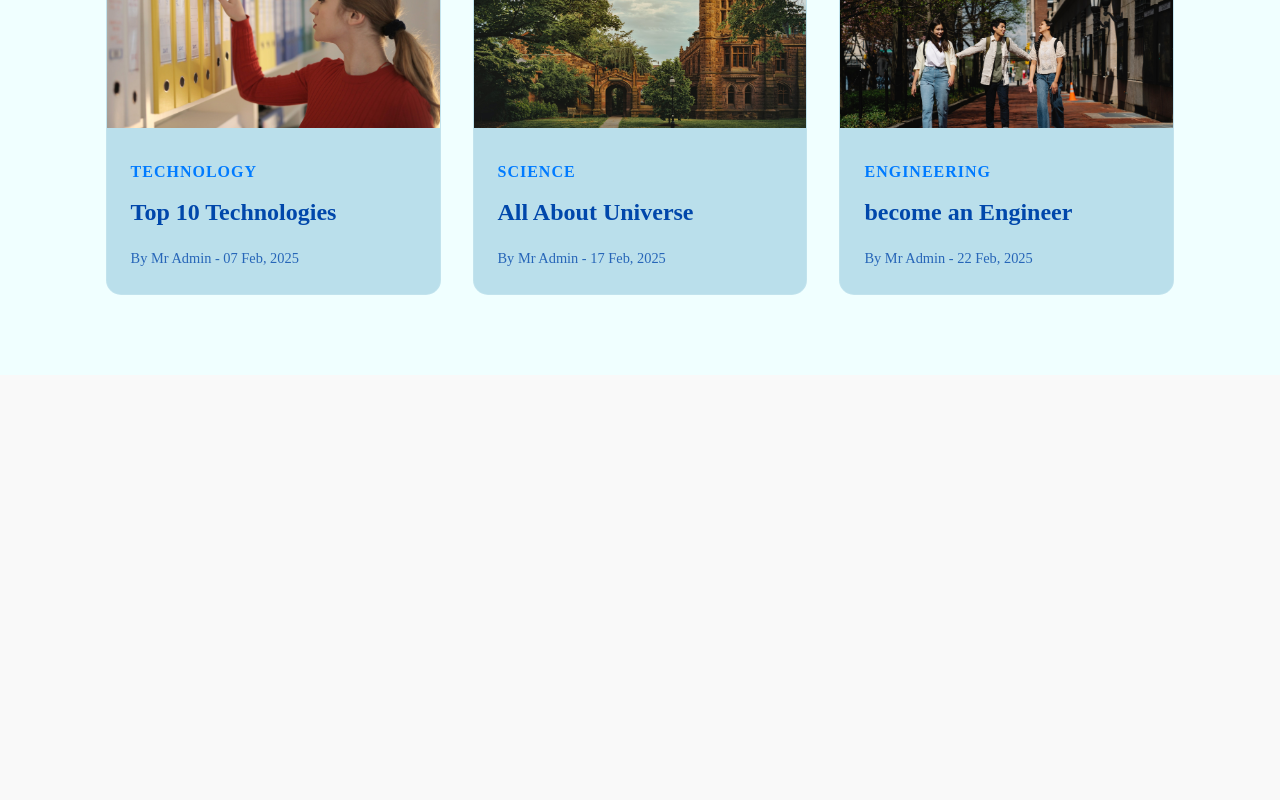
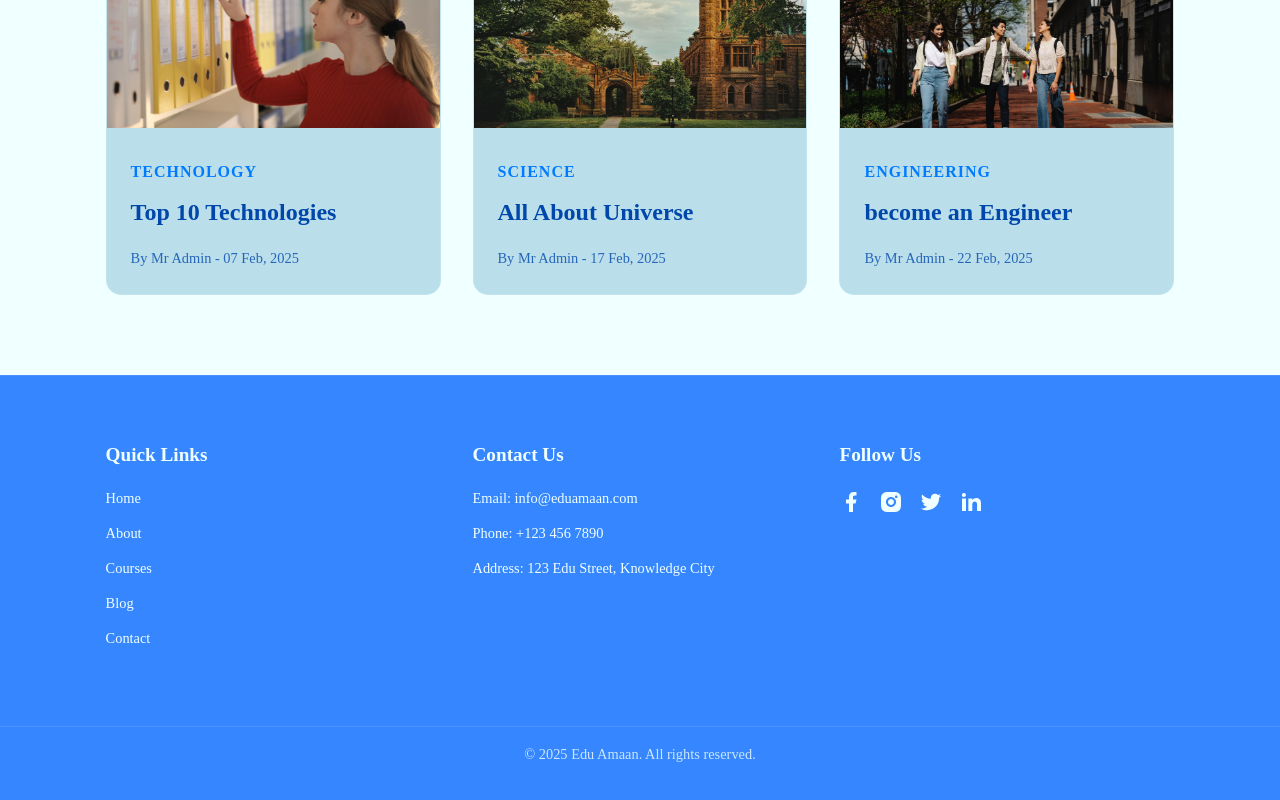
Before and after one commit to ntolqinov692/Web-Project, a React (Create React App) app in the folder e-learning-project/: page / in a window 1280 px wide. Shown: the part 5806-6606 px from the top of the page. Before the commit the page ends 6181 px from the top, so only its background shows below. Built offline with nearby package versions, Linux system fonts and the light colour scheme; a web font is replaced by a local one.

Commit message:
footer section created

```diff
--- a/e-learning-project/src/App.js
+++ b/e-learning-project/src/App.js
@@ -7,6 +7,7 @@ import Team from "./sections/team/Team"
 import Testimonial from "./sections/testimonial/Testimonial";
 import './index.css'
 import Blog from "./sections/blog/Blog";
+import Footer from "./sections/footer/Footer";
 
 
 const App = () => {
@@ -20,6 +21,7 @@ const App = () => {
           <Team/>
           <Testimonial/>
           <Blog/>
+          <Footer/>
       </main>
   )
 }
--- /dev/null
+++ b/e-learning-project/src/sections/footer/Footer.js
@@ -0,0 +1,64 @@
+import React from 'react';
+import { RiFacebookFill, RiInstagramFill, RiTwitterFill, RiLinkedinFill } from 'react-icons/ri';
+import './footer.css';
+
+const Footer = () => {
+    return (
+        <footer id="footer">
+            {/* Wave Animation */}
+            <div className="waves">
+                <div className="wave" id="wave1"></div>
+                <div className="wave" id="wave2"></div>
+                <div className="wave" id="wave3"></div>
+                <div className="wave" id="wave4"></div>
+            </div>
+
+            {/* Footer Content */}
+            <div className="container footer__container">
+                <div className="footer__section">
+                    <h4>Quick Links</h4>
+                    <ul>
+                        <li><a href="#header">Home</a></li>
+                        <li><a href="#about">About</a></li>
+                        <li><a href="#courses">Courses</a></li>
+                        <li><a href="#blog">Blog</a></li>
+                        <li><a href="#">Contact</a></li>
+                    </ul>
+                </div>
+
+                <div className="footer__section">
+                    <h4>Contact Us</h4>
+                    <ul>
+                        <li>Email: info@eduamaan.com</li>
+                        <li>Phone: +123 456 7890</li>
+                        <li>Address: 123 Edu Street, Knowledge City</li>
+                    </ul>
+                </div>
+
+                <div className="footer__section">
+                    <h4>Follow Us</h4>
+                    <div className="footer__social">
+                        <a href="https://facebook.com" target="_blank" rel="noopener noreferrer">
+                            <RiFacebookFill />
+                        </a>
+                        <a href="https://instagram.com" target="_blank" rel="noopener noreferrer">
+                            <RiInstagramFill />
+                        </a>
+                        <a href="https://twitter.com" target="_blank" rel="noopener noreferrer">
+                            <RiTwitterFill />
+                        </a>
+                        <a href="https://linkedin.com" target="_blank" rel="noopener noreferrer">
+                            <RiLinkedinFill />
+                        </a>
+                    </div>
+                </div>
+            </div>
+
+            <div className="footer__bottom">
+                <p>&copy; {new Date().getFullYear()} Edu Amaan. All rights reserved.</p>
+            </div>
+        </footer>
+    );
+};
+
+export default Footer;
--- /dev/null
+++ b/e-learning-project/src/sections/footer/footer.css
@@ -0,0 +1,169 @@
+/* Footer Section */
+#footer {
+    background: #3586ff;
+    color: #fff;
+    padding: 4rem 0 2rem 0;
+    border-top: 1px solid rgba(255, 255, 255, 0.1);
+    position: relative;
+    overflow: hidden;
+}
+
+
+/* Wave Animation */
+.waves {
+    position: absolute;
+    top: -100px;
+    left: 0;
+    width: 100%;
+    height: 100px;
+}
+
+.wave {
+    position: absolute;
+    top: -100px;
+    left: 0;
+    width: 100%;
+    height: 100px;
+    background: url("../../images/wave.png");
+    background-size: 1000px 100px;
+}
+
+#wave1 {
+    z-index: 1000;
+    opacity: 1;
+    bottom: 0;
+    animation: animateWave 4s linear infinite;
+}
+
+#wave2 {
+    z-index: 999;
+    opacity: 0.5;
+    bottom: 10px;
+    animation: animateWave_2 4s linear infinite;
+}
+
+#wave3 {
+    z-index: 1000;
+    opacity: 0.2;
+    bottom: 15px;
+    animation: animateWave 3s linear infinite;
+}
+
+#wave4 {
+    z-index: 999;
+    opacity: 0.7;
+    bottom: 10px;
+    animation: animateWave_2 3s linear infinite;
+}
+
+@keyframes animateWave {
+    0% {
+        background-position-x: 1000px;
+    }
+    100% {
+        background-position-x: 0;
+    }
+}
+
+@keyframes animateWave_2 {
+    0% {
+        background-position-x: 0;
+    }
+    100% {
+        background-position-x: 1000px;
+    }
+}
+
+/* Footer Content */
+.footer__container {
+    display: grid;
+    grid-template-columns: repeat(auto-fit, minmax(200px, 1fr));
+    gap: 2rem;
+    max-width: 1200px;
+    margin: 0 auto;
+    padding: 0 1rem;
+    position: relative;
+    z-index: 1001; /* Ensure content is above waves */
+}
+
+.footer__section {
+    margin-bottom: 2rem;
+    color: #F0FFFF;
+}
+
+.footer__section h4 {
+    font-size: 1.2rem;
+    color: #F0FFFF;
+    margin-bottom: 1rem;
+}
+
+.footer__section ul {
+    list-style: none;
+    padding: 0;
+}
+
+.footer__section ul li {
+    margin-bottom: 0.75rem;
+}
+
+.footer__section ul li a {
+    color: #F0FFFF;
+    text-decoration: none;
+    transition: color 0.3s ease;
+}
+
+.footer__section ul li a:hover {
+    color: var(--primary-color);
+}
+
+.footer__social {
+    display: flex;
+    gap: 1rem;
+}
+
+.footer__social a {
+    color: #F0FFFF;
+    font-size: 1.5rem;
+    transition: color 0.3s ease, transform 0.3s ease;
+}
+
+.footer__social a:hover {
+    color: var(--primary-color);
+    transform: translateY(-5px);
+}
+
+.footer__bottom {
+    text-align: center;
+    padding: 1rem 0;
+    border-top: 1px solid rgba(255, 255, 255, 0.1);
+    margin-top: 2rem;
+    position: relative;
+    z-index: 1001; /* Ensure content is above waves */
+}
+
+.footer__bottom p {
+    font-size: 0.9rem;
+    color: #F0FFFF;
+    opacity: 0.8;
+}
+
+/* Responsive Design */
+@media (max-width: 768px) {
+    .footer__container {
+        grid-template-columns: repeat(2, 1fr);
+    }
+}
+
+@media (max-width: 480px) {
+    .footer__container {
+        grid-template-columns: 1fr;
+    }
+
+    .footer__section {
+        text-align: center;
+    }
+
+    .footer__social {
+        justify-content: center;
+    }
+}
--- a/e-learning-project/src/sections/navbar/daja.js
+++ b/e-learning-project/src/sections/navbar/daja.js
@@ -1,7 +1,7 @@
 const navData=[
     {
         id:1,
-        link:'#home',
+        link:'#header',
         title:'Home',
     },
     {
@@ -21,7 +21,7 @@ const navData=[
     },
     {
        id:5,
-        link:'#',
+        link:'#footer',
         title:'Contact',
     }
 ];
```
Also changed, not shown: e-learning-project/src/images/wave.png (added).
